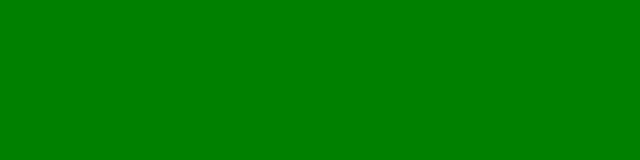
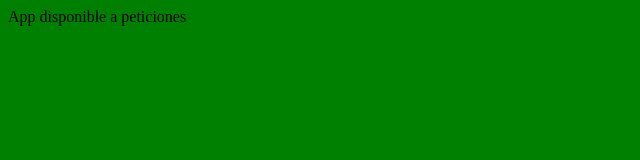
Before and after one commit to jsalinas1616/calendarDasboard-backend, a website: page public/index.html in a window 1280 px wide. Shown: the whole page, without its empty margins (0-640 px from the left). Drawn offline with Linux system fonts and the light colour scheme.

Commit message:
first deployment

```diff
--- a/public/index.html
+++ b/public/index.html
@@ -7,5 +7,7 @@
     <link rel="stylesheet" href="./styles.css" />
     <title>Demo App</title>
   </head>
-  <body></body>
+  <body>
+    App disponible a peticiones
+  </body>
 </html>
```
